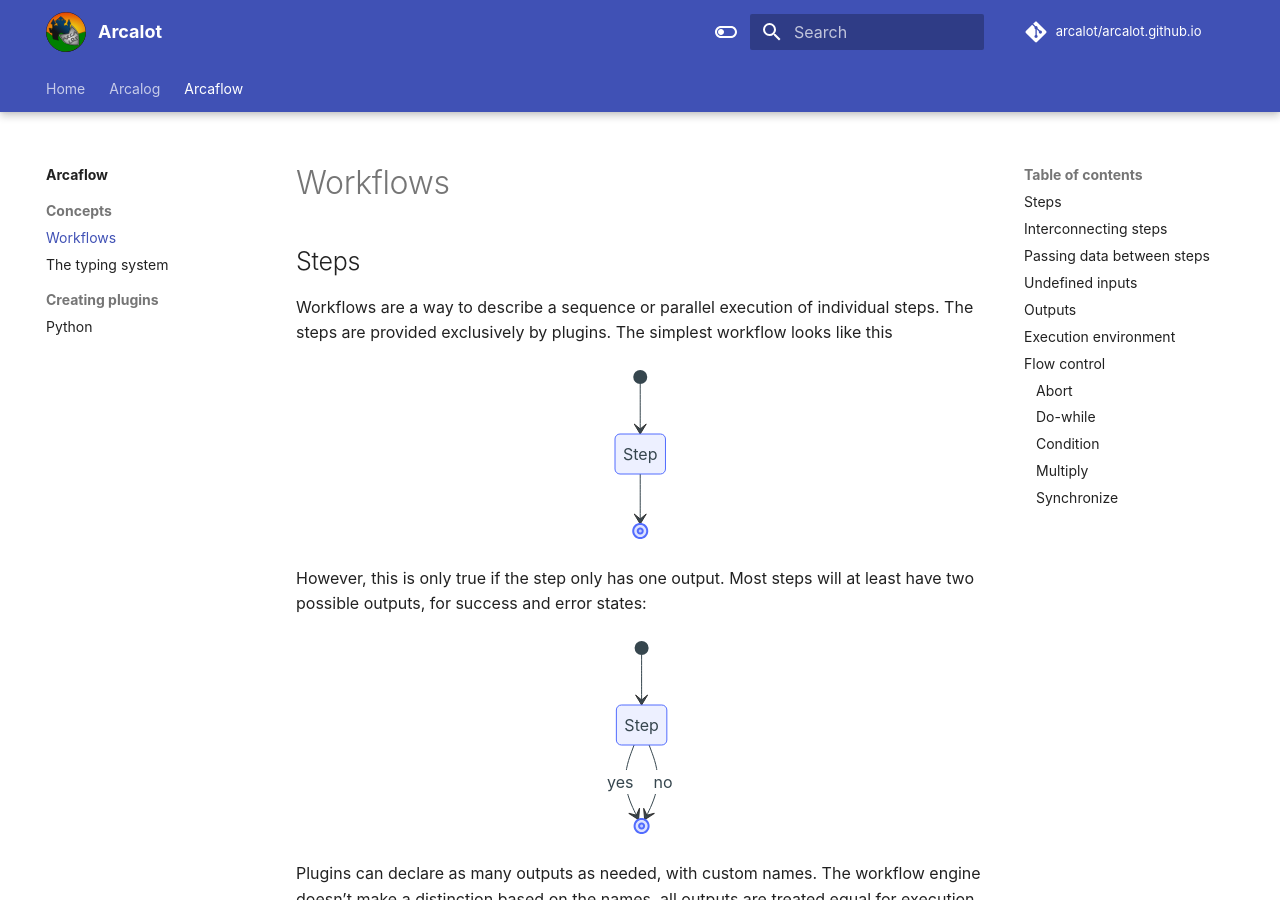
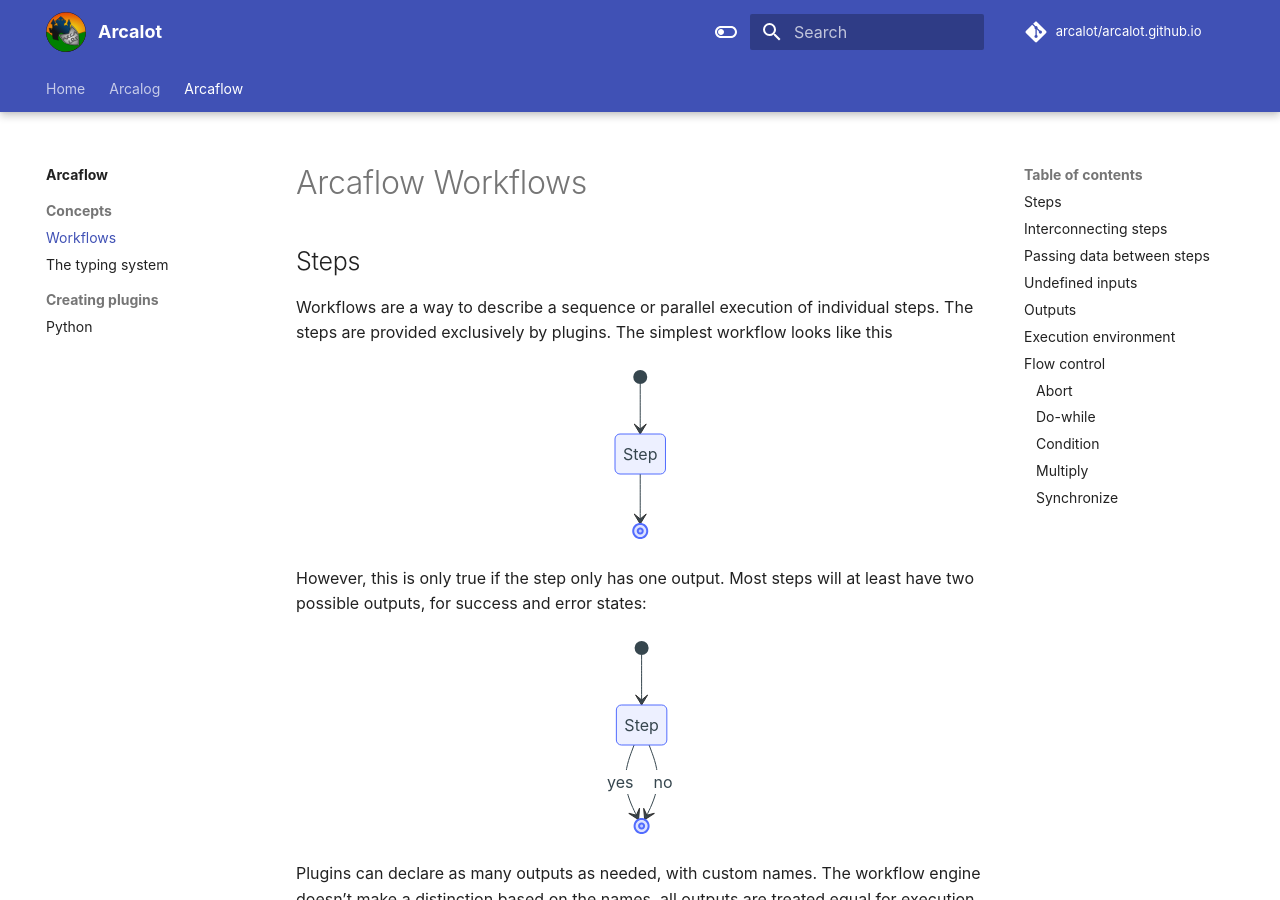
Before and after one commit to arcalot/arcalot.github.io, an MkDocs documentation site: the page built from docs/arcaflow/concepts/workflows.md, in a window 1280 px wide and 900 px high. Built offline with MkDocs 1.6.1 and Material for MkDocs 9.7.7, drawn with Linux system fonts in a browser that asks for light colours; comment, search, counter and statistics services are not loaded.

Commit message:
Title change

```diff
--- a/docs/arcaflow/concepts/workflows.md
+++ b/docs/arcaflow/concepts/workflows.md
@@ -1,4 +1,4 @@
-# Workflows
+# Arcaflow Workflows
 
 ## Steps
 
```
